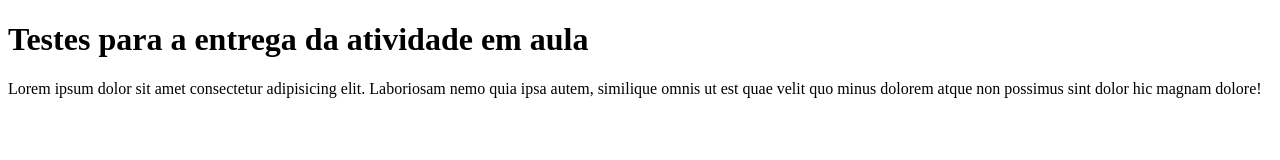
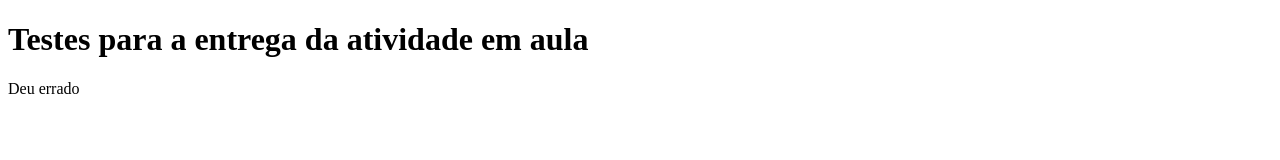
Before and after one commit to Theuzoz/CI_CD, a plain HTML site: page index.html in a window 1280 px wide. Drawn offline with Linux system fonts and the light colour scheme.

Commit message:
erradissimo

```diff
--- a/index.html
+++ b/index.html
@@ -8,6 +8,6 @@
 <body>
     <h1>Testes para a entrega da atividade em aula</h1>
 
-    <p>Lorem ipsum dolor sit amet consectetur adipisicing elit. Laboriosam nemo quia ipsa autem, similique omnis ut est quae velit quo minus dolorem atque non possimus sint dolor hic magnam dolore!</p>
+    <p>Deu errado</p>
 </body>
 </html>
```
